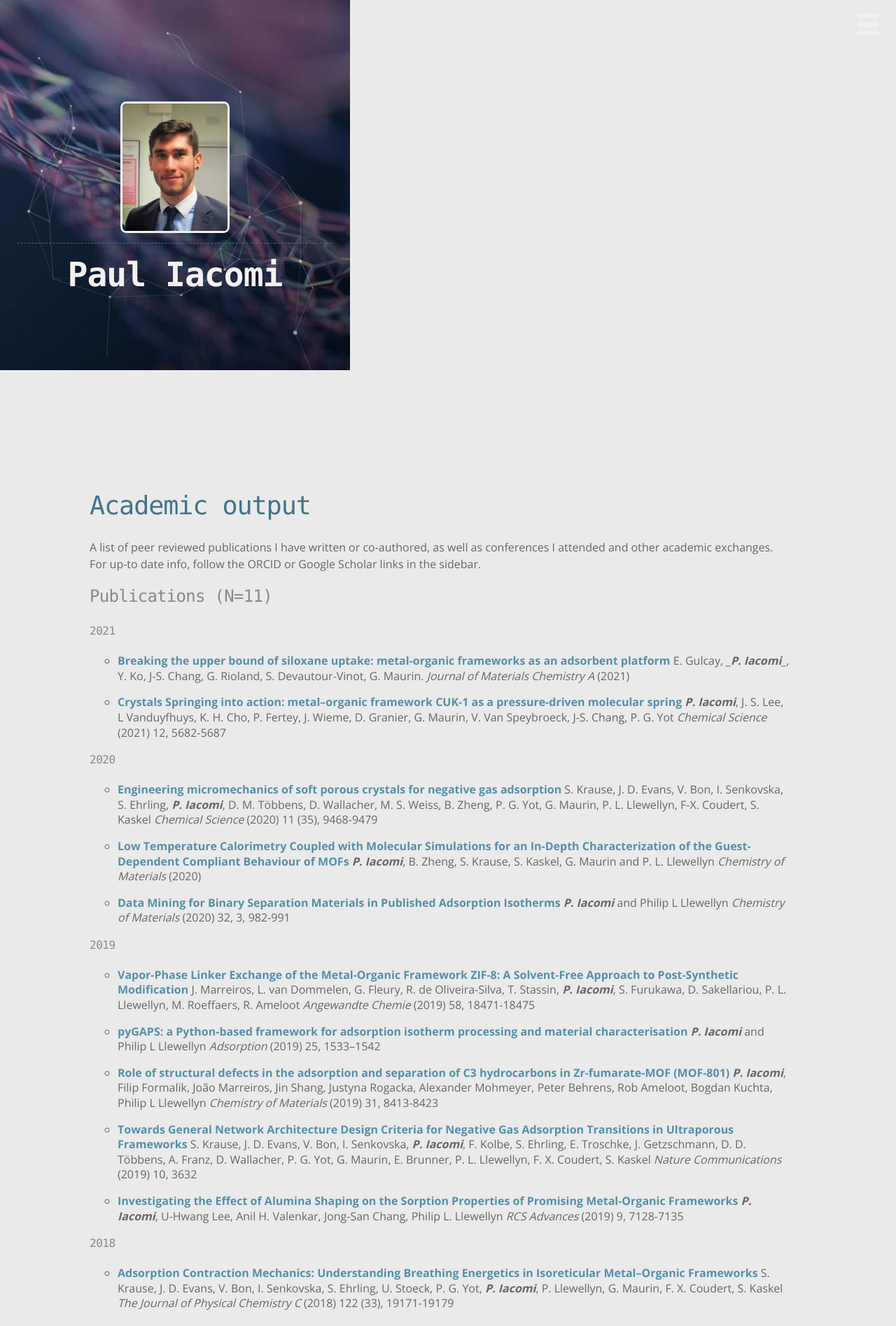
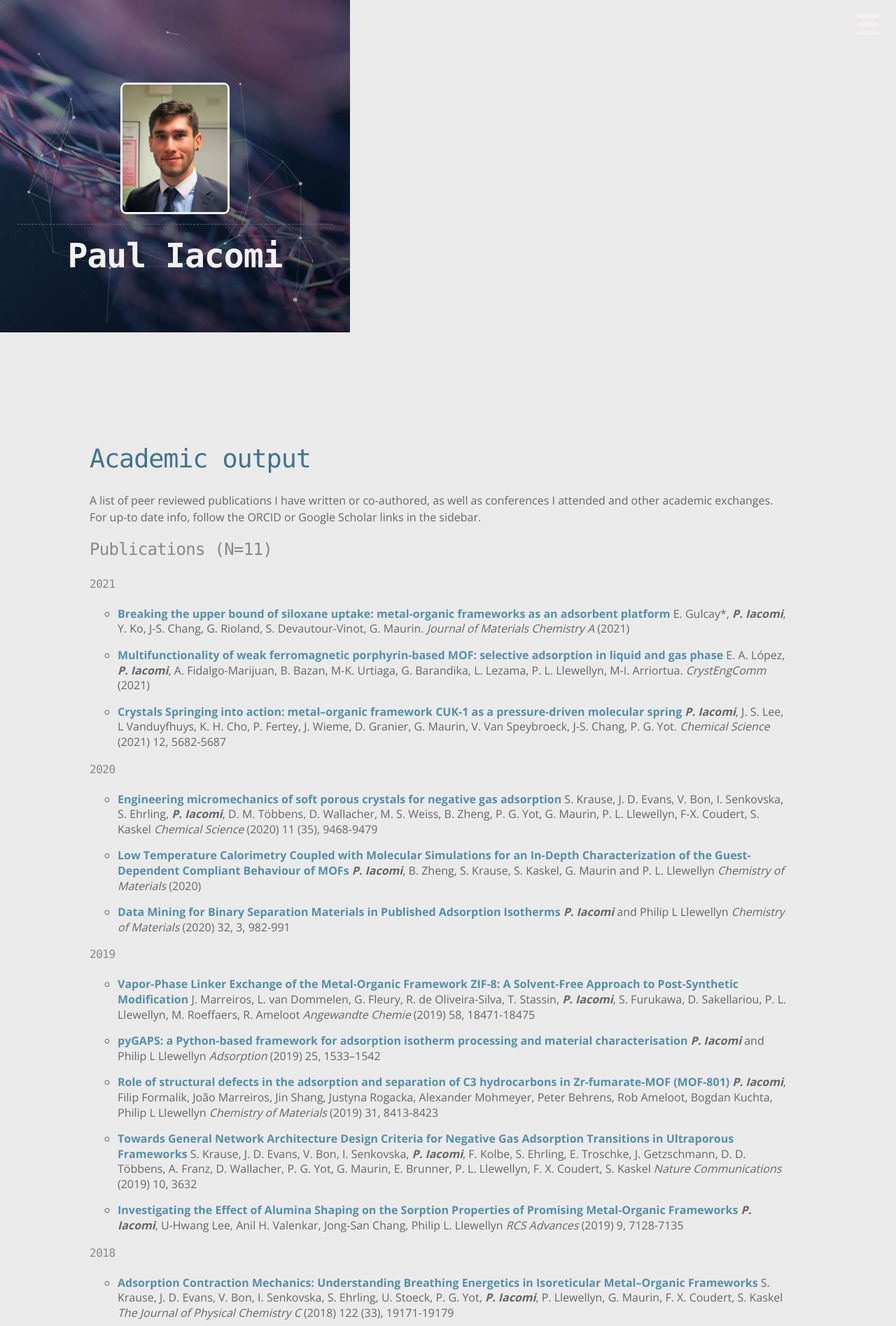
Before and after one commit to pauliacomi/pauliacomi.github.com, a Jekyll site: the page built from _pages/academic.md, in a window 1280 px wide. Shown: the top 1895 px of the page at 70% size. Built offline with Jekyll 4.4.1, drawn with Linux system fonts in a browser that asks for light colours.

Commit message:
update publications

```diff
--- a/_pages/academic.md
+++ b/_pages/academic.md
@@ -15,10 +15,13 @@ the ORCID or Google Scholar links in the sidebar.
 #### 2021
 
 * [**Breaking the upper bound of siloxane uptake: metal-organic frameworks as an adsorbent platform**](https://doi.org/10.1039/D1TA02275J)
-E. Gulcay*, ___P. Iacomi___*, Y. Ko, J-S. Chang, G. Rioland, S. Devautour-Vinot, G. Maurin. _Journal of Materials Chemistry A_ (2021)
+E. Gulcay*, ___P. Iacomi___, Y. Ko, J-S. Chang, G. Rioland, S. Devautour-Vinot, G. Maurin. _Journal of Materials Chemistry A_ (2021)
+
+* [**Multifunctionality of weak ferromagnetic porphyrin-based MOF: selective adsorption in liquid and gas phase**](https://doi.org/10.1039/D1CE00046B)
+E. A. López, ___P. Iacomi___, A. Fidalgo-Marijuan, B. Bazan, M-K. Urtiaga, G. Barandika, L. Lezama, P. L. Llewellyn, M-I. Arriortua. _CrystEngComm_ (2021)
 
 * [**Crystals Springing into action: metal–organic framework CUK-1 as a pressure-driven molecular spring**](https://doi.org/10.1039/D1SC00205H)
-___P. Iacomi___, J. S. Lee, L Vanduyfhuys, K. H. Cho, P. Fertey, J. Wieme, D. Granier, G. Maurin, V. Van Speybroeck, J-S. Chang, P. G. Yot _Chemical Science_ (2021) 12, 5682-5687
+___P. Iacomi___, J. S. Lee, L Vanduyfhuys, K. H. Cho, P. Fertey, J. Wieme, D. Granier, G. Maurin, V. Van Speybroeck, J-S. Chang, P. G. Yot. _Chemical Science_ (2021) 12, 5682-5687
 
 #### 2020
 
```
